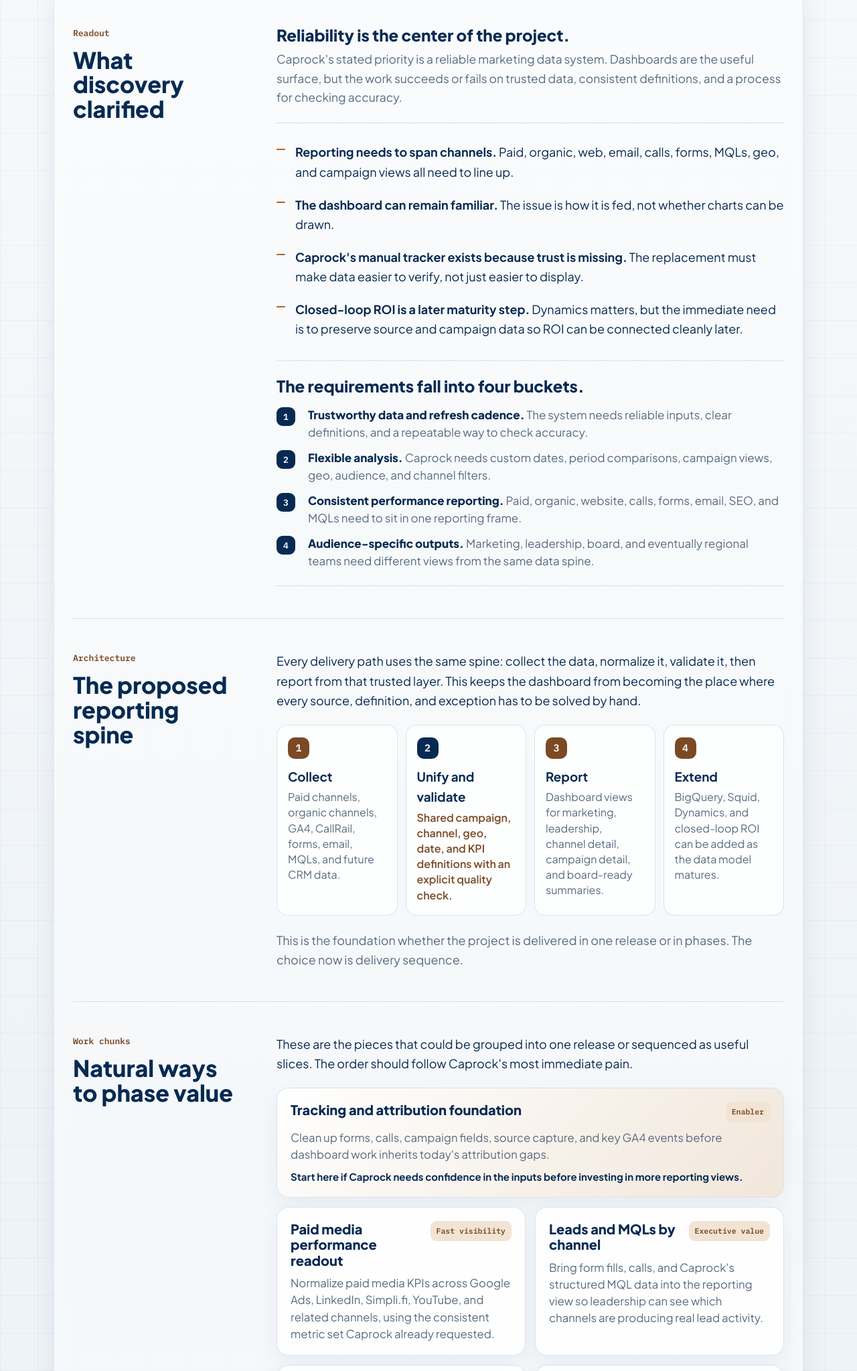
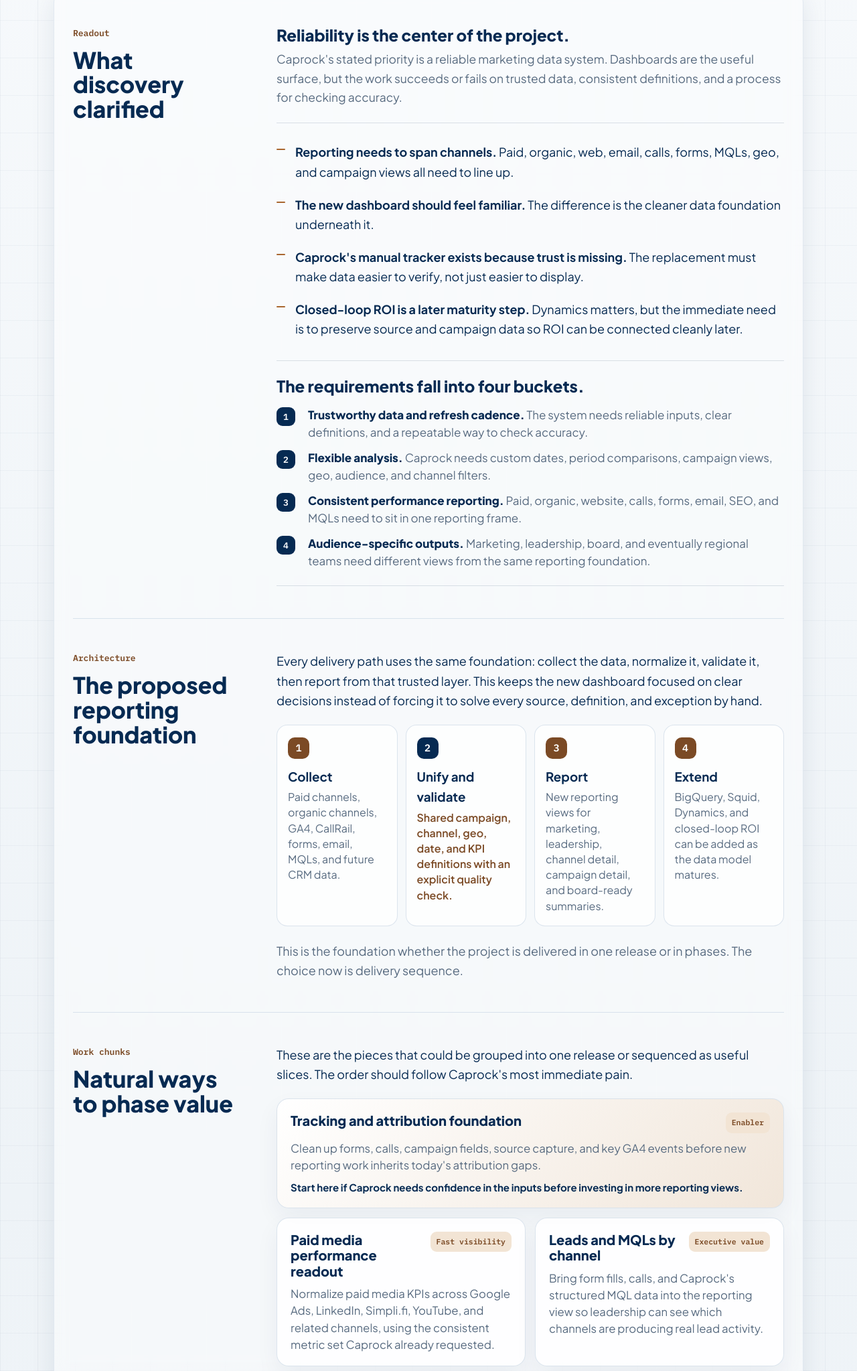
Before and after one commit to wes-davis/caprock-discovery-readout, a plain HTML site: page index.html in a window 1280 px wide. Shown: the part 753-2800 px from the top of the page at 67% size. Drawn offline with Linux system fonts and the light colour scheme.

Commit message:
Clarify reporting foundation language

```diff
--- a/index.html
+++ b/index.html
@@ -222,7 +222,7 @@
       </div>
       <div class="hero-insights" aria-label="Readout summary">
         <div class="hero-insight"><b>Core problem</b><span>Trustworthy data, not prettier charts.</span></div>
-        <div class="hero-insight"><b>Shared spine</b><span>Collect, normalize, validate, report.</span></div>
+        <div class="hero-insight"><b>Shared foundation</b><span>Collect, normalize, validate, report.</span></div>
         <div class="hero-insight"><b>Decision needed</b><span>Whole release, phased priority, or date-led first slice.</span></div>
       </div>
     </div>
@@ -246,7 +246,7 @@
       </div>
       <ul class="clean">
         <li><b>Reporting needs to span channels.</b> Paid, organic, web, email, calls, forms, MQLs, geo, and campaign views all need to line up.</li>
-        <li><b>The dashboard can remain familiar.</b> The issue is how it is fed, not whether charts can be drawn.</li>
+        <li><b>The new dashboard should feel familiar.</b> The difference is the cleaner data foundation underneath it.</li>
         <li><b>Caprock's manual tracker exists because trust is missing.</b> The replacement must make data easier to verify, not just easier to display.</li>
         <li><b>Closed-loop ROI is a later maturity step.</b> Dynamics matters, but the immediate need is to preserve source and campaign data so ROI can be connected cleanly later.</li>
       </ul>
@@ -256,7 +256,7 @@
           <li><span><b>Trustworthy data and refresh cadence.</b> The system needs reliable inputs, clear definitions, and a repeatable way to check accuracy.</span></li>
           <li><span><b>Flexible analysis.</b> Caprock needs custom dates, period comparisons, campaign views, geo, audience, and channel filters.</span></li>
           <li><span><b>Consistent performance reporting.</b> Paid, organic, website, calls, forms, email, SEO, and MQLs need to sit in one reporting frame.</span></li>
-          <li><span><b>Audience-specific outputs.</b> Marketing, leadership, board, and eventually regional teams need different views from the same data spine.</span></li>
+          <li><span><b>Audience-specific outputs.</b> Marketing, leadership, board, and eventually regional teams need different views from the same reporting foundation.</span></li>
         </ol>
       </div>
     </div>
@@ -265,14 +265,14 @@
   <section class="sec">
     <div class="sec-head">
       <p class="sec-label">Architecture</p>
-      <h2>The proposed reporting spine</h2>
+      <h2>The proposed reporting foundation</h2>
     </div>
     <div class="sec-body">
-      <p>Every delivery path uses the same spine: collect the data, normalize it, validate it, then report from that trusted layer. This keeps the dashboard from becoming the place where every source, definition, and exception has to be solved by hand.</p>
+      <p>Every delivery path uses the same foundation: collect the data, normalize it, validate it, then report from that trusted layer. This keeps the new dashboard focused on clear decisions instead of forcing it to solve every source, definition, and exception by hand.</p>
       <div class="flow">
         <div class="step"><span class="num">1</span><div class="step-body"><h4>Collect</h4><p>Paid channels, organic channels, GA4, CallRail, forms, email, MQLs, and future CRM data.</p></div></div>
         <div class="step key"><span class="num">2</span><div class="step-body"><h4>Unify and validate</h4><p>Shared campaign, channel, geo, date, and KPI definitions with an explicit quality check.</p></div></div>
-        <div class="step"><span class="num">3</span><div class="step-body"><h4>Report</h4><p>Dashboard views for marketing, leadership, channel detail, campaign detail, and board-ready summaries.</p></div></div>
+        <div class="step"><span class="num">3</span><div class="step-body"><h4>Report</h4><p>New reporting views for marketing, leadership, channel detail, campaign detail, and board-ready summaries.</p></div></div>
         <div class="step"><span class="num">4</span><div class="step-body"><h4>Extend</h4><p>BigQuery, Squid, Dynamics, and closed-loop ROI can be added as the data model matures.</p></div></div>
       </div>
       <p class="muted note">This is the foundation whether the project is delivered in one release or in phases. The choice now is delivery sequence.</p>
@@ -293,7 +293,7 @@
             <h3>Tracking and attribution foundation</h3>
             <span class="tag">Enabler</span>
           </div>
-          <p>Clean up forms, calls, campaign fields, source capture, and key GA4 events before dashboard work inherits today's attribution gaps.</p>
+          <p>Clean up forms, calls, campaign fields, source capture, and key GA4 events before new reporting work inherits today's attribution gaps.</p>
           <p>Start here if Caprock needs confidence in the inputs before investing in more reporting views.</p>
         </article>
 
@@ -431,7 +431,7 @@
       <div id="answer" class="answer">Choose A, B, or C to begin.</div>
       <div class="actions">
         <button class="action" type="button" id="copyAnswer">Copy answer</button>
-        <a class="action secondary" id="emailAnswer" href="mailto:simren@intellitonic.com?subject=Caprock%20dashboard%20phasing%20preference">Email answer</a>
+        <a class="action secondary" id="emailAnswer" href="mailto:simren@intellitonic.com?subject=Caprock%20reporting%20phasing%20preference">Email answer</a>
       </div>
       <p class="status" id="copyStatus">Answer copied.</p>
     </div>
@@ -444,7 +444,7 @@
     </div>
     <div class="sec-body">
       <ul class="assume">
-        <li><b>The dashboard remains the reporting surface.</b> We are improving the data layer that feeds it.</li>
+        <li><b>We are building a new dashboard experience.</b> The reporting will sit on a cleaner, validated data layer from the start.</li>
         <li><b>Daily refresh is the default.</b> Faster refresh is a scoping detail if there is a specific operational need.</li>
         <li><b>MQLs can begin as a structured manual input.</b> Caprock's current process becomes cleaner before it becomes fully automated.</li>
         <li><b>Dynamics is part of the path.</b> Form and lead attribution should be captured in a way that can flow into CRM and support ROI later.</li>
@@ -536,7 +536,7 @@
     }
 
     function mailtoUrl(){
-      var subject = encodeURIComponent('Caprock dashboard phasing preference');
+      var subject = encodeURIComponent('Caprock reporting phasing preference');
       var body = encodeURIComponent(currentAnswer() + '\n\nSubmitted from: ' + window.location.href);
       return 'mailto:simren@intellitonic.com?subject=' + subject + '&body=' + body;
     }
```
